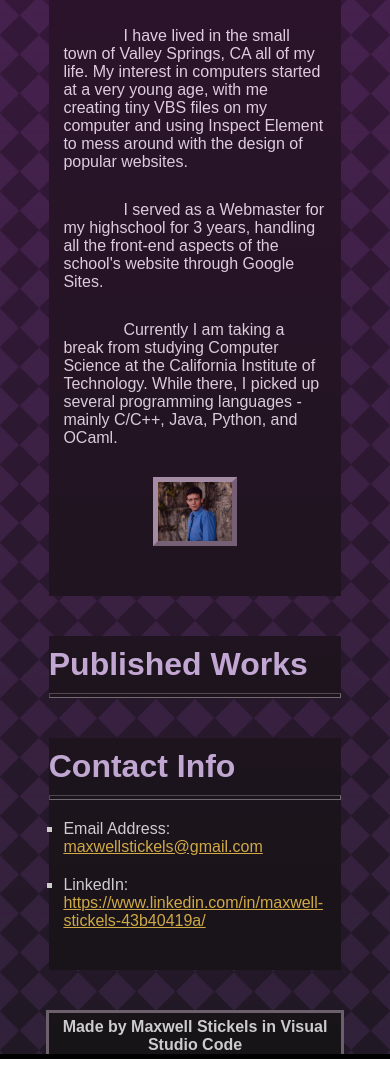
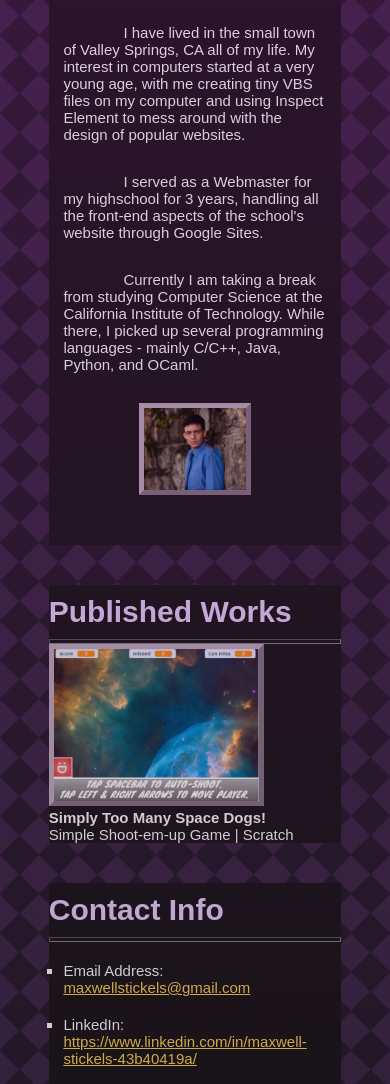
Before and after one commit to maxwellstickels/portfolio, a plain HTML site: page index.html in a window 390 px wide. Shown: the part 258-1342 px from the top of the page. Before the commit the page ends 1317 px from the top, so only its background shows below. Drawn offline with Linux system fonts and the light colour scheme.

Commit message:
Added large published work and further media query optimizations

```diff
--- a/assets/css/style.css
+++ b/assets/css/style.css
@@ -7,6 +7,7 @@
     --lightgray: #c0b0c0;
     --yellow: #ffd455;
     --standard-border: 3px solid var(--medgray);
+    --small-border: 1px solid var(--medgray);
 }
 
 * {
@@ -82,7 +83,7 @@ main section {
     background-color:var(--darkgray);
 }
 
-main p {
+.paragraphs p {
     padding-top:30px;
     text-indent: 60px;
 }
@@ -98,7 +99,7 @@ hr {
 }
 
 #me {
-    width: 25%;
+    width: 35%;
     height: auto;
     display:block;
     margin: 30px auto;
@@ -113,6 +114,22 @@ hr {
 
 .article-text {
     width:90%;
+}
+
+#main-work {
+    width:70%;
+    height:auto;
+    display:inline;
+}
+
+#large-work-title {
+    background-color:var(--medgray);
+    color:inherit;
+    font-size: 80%;
+}
+
+a img:hover {
+    opacity:50%;
 }
 
 #contact-list {
@@ -131,8 +148,8 @@ footer {
     background-color: var(--darkgray);
     text-align: center;
     border-top: var(--standard-border);
-    border-left: var(--standard-border);
-    border-right: var(--standard-border);
+    border-left: var(--small-border);
+    border-right: var(--small-border);
 }
 
 footer p {
@@ -166,7 +183,19 @@ footer p {
     }
 }
 
+@media screen and (max-width: 700px) {
+    h1 {
+        left:10%;
+    }
+    #links {
+        right: 10%;
+    }
+}
+
 @media screen and (max-width: 600px) {
+    * {
+        font-size: 15px;
+    }
     h1 {
         left:5%;
     }
--- a/index.html
+++ b/index.html
@@ -26,7 +26,7 @@
         </nav>
     </header>
     <main>
-        <section>
+        <section class="paragraphs">
             <h2 id="about-me">About Me</h2>
             <hr>
             <article class="article-text">
@@ -46,14 +46,20 @@
         <section>
             <h2 id="works">Published Works</h2>
             <hr>
-
+            <a href="https://scratch.mit.edu/projects/493323101/">
+                <img id="main-work" class="bordered" src="assets/images/spacedogs.PNG" alt="Too Many Space Dogs"/>
+            </a>
+            <div id="work-title">
+                <h3>Simply Too Many Space Dogs!</h3>
+                <p>Simple Shoot-em-up Game | Scratch</p>
+            </div>
         </section>
         <section>
             <h2 id="contact">Contact Info</h2>
             <hr>
             <article class="article-text">
                 <ul id="contact-list">
-                    <li>Email Address: <a href="mailto:>maxwellstickels@gmail.com">maxwellstickels@gmail.com</a></li>
+                    <li>Email Address: <a href="mailto:maxwellstickels@gmail.com">maxwellstickels@gmail.com</a></li>
                     <li>LinkedIn: <a href="https://www.linkedin.com/in/maxwell-stickels-43b40419a/">https://www.linkedin.com/in/maxwell-stickels-43b40419a/</a></li>
                 </ul>
             </article>
```
Also changed, not shown: assets/images/spacedogs.PNG (added).
